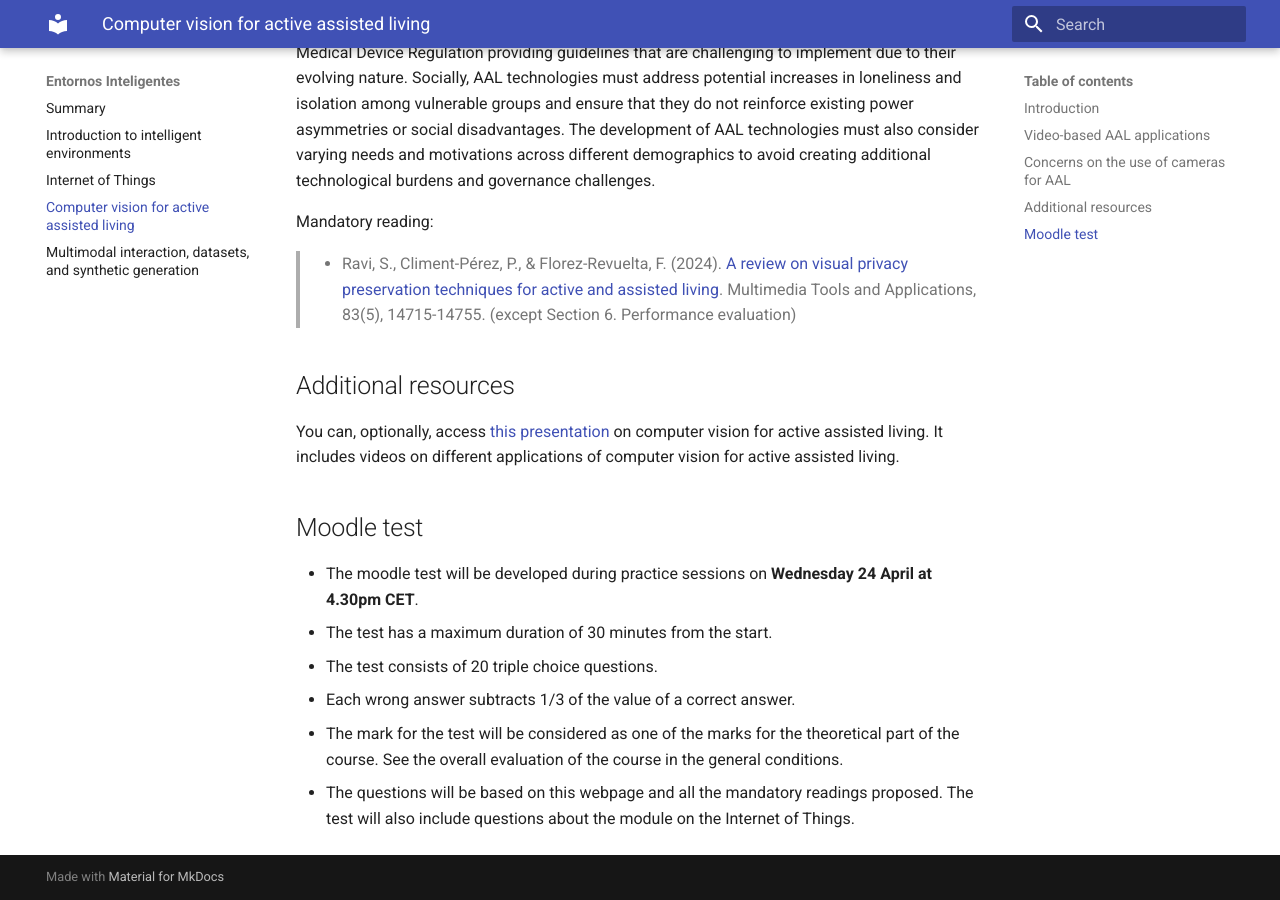
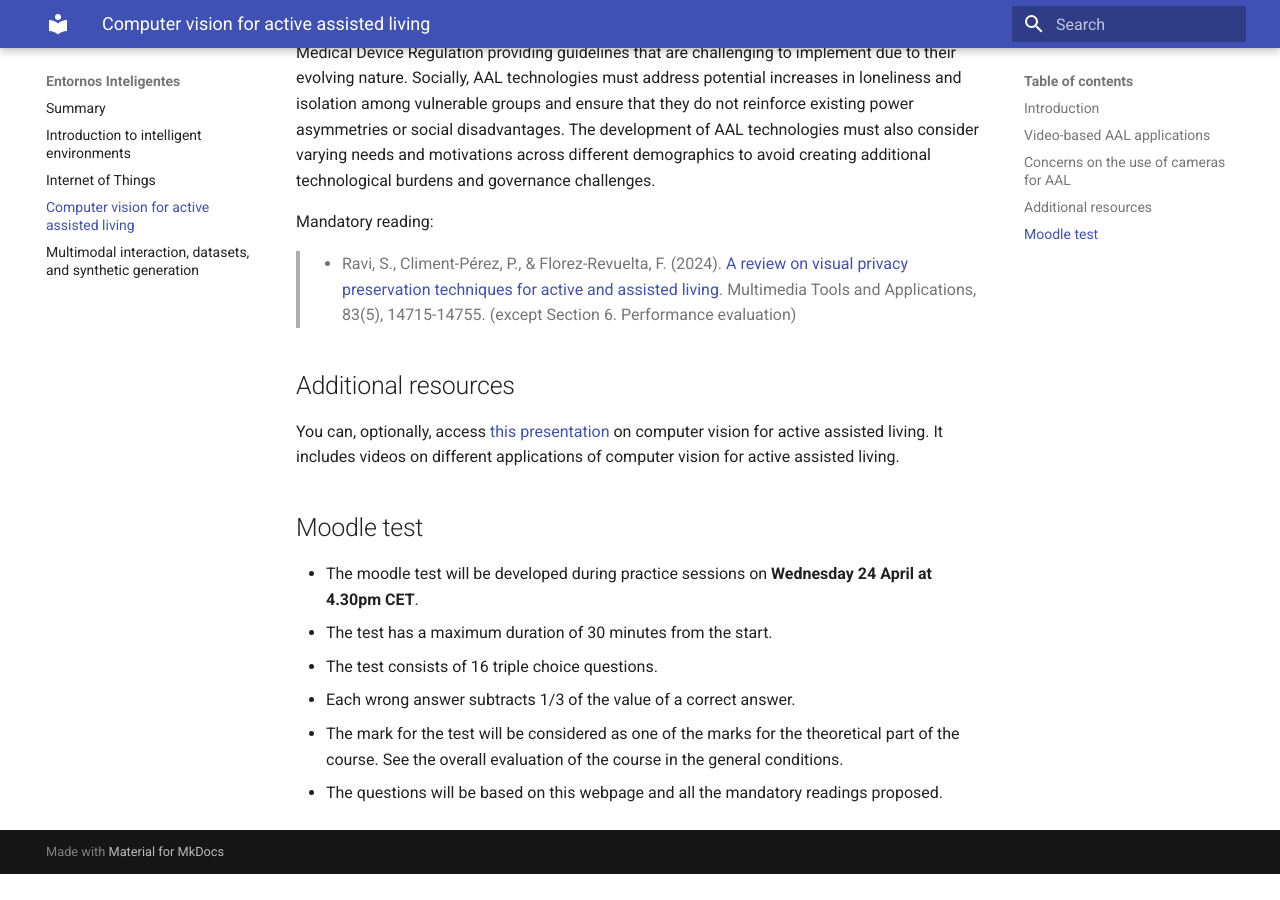
Before and after one commit to FranciscoFlorezRevuelta/EI, an MkDocs documentation site: the page built from docs/CV_AAL.md, in a window 1280 px wide and 900 px high, scrolled down 2825 px. Built offline with MkDocs 1.6.1 and Material for MkDocs 9.7.7, drawn with Linux system fonts in a browser that asks for light colours; after the commit the page ends 3699 px from its top, so only the background shows below that.

Commit message:
Update CV_AAL.md

```diff
--- a/docs/CV_AAL.md
+++ b/docs/CV_AAL.md
@@ -49,7 +49,7 @@ You can, optionally, access [this presentation](https://unialicante-my.sharepoin
 
 * The moodle test will be developed during practice sessions on **Wednesday 24 April at 4.30pm CET**.
 * The test has a maximum duration of 30 minutes from the start.
-* The test consists of 20 triple choice questions.
+* The test consists of 16 triple choice questions.
 * Each wrong answer subtracts 1/3 of the value of a correct answer.
 * The mark for the test will be considered as one of the marks for the theoretical part of the course. See the overall evaluation of the course in the general conditions.
-* The questions will be based on this webpage and all the mandatory readings proposed. The test will also include questions about the module on the Internet of Things.
+* The questions will be based on this webpage and all the mandatory readings proposed.
```
